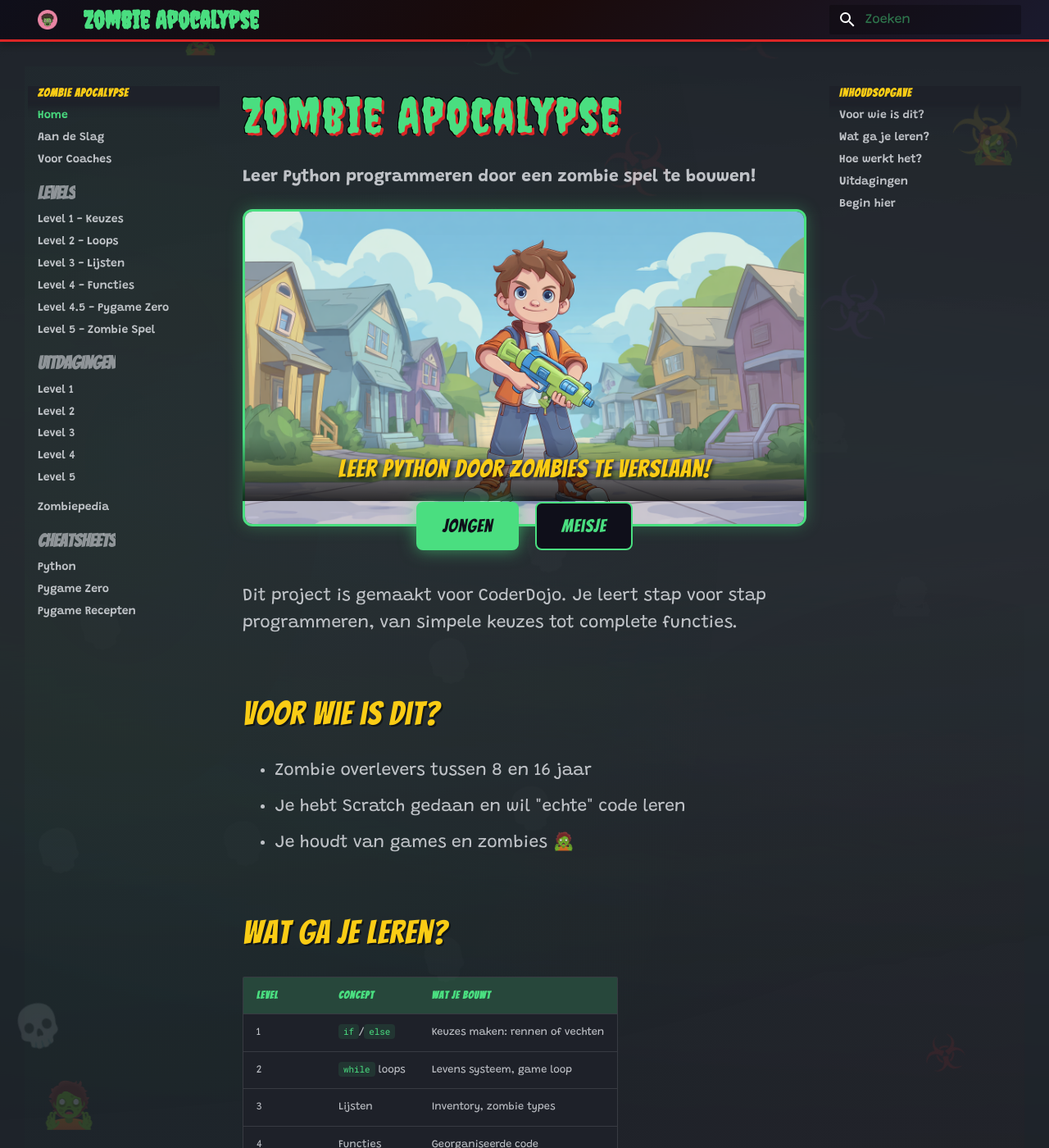
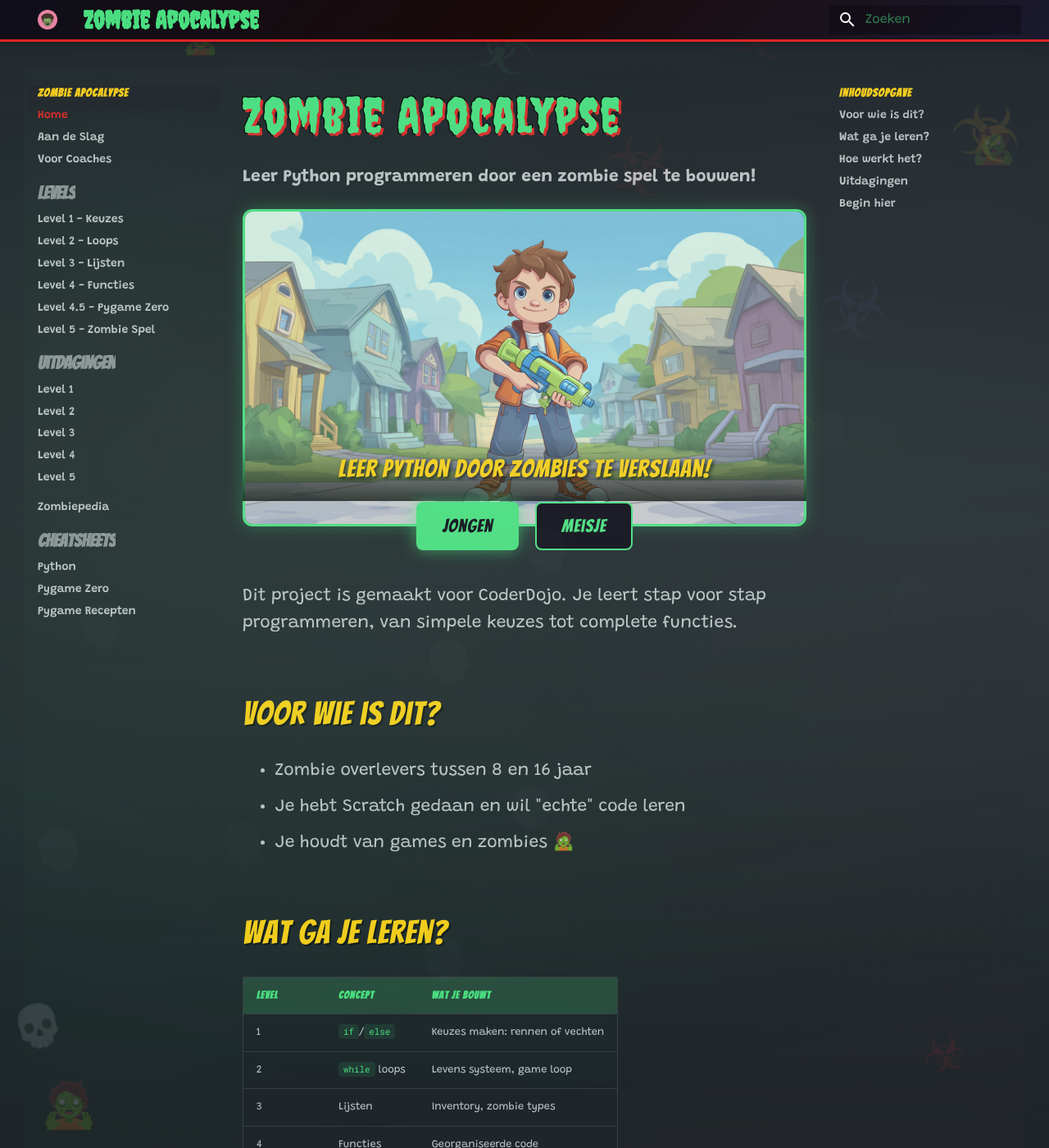
Before and after one commit to Laoujin/CoderDojo-Zombies, an MkDocs documentation site: the page built from docs/index.md, in a window 1280 px wide and 1400 px high. Shown: the whole window at 82% size. Built offline with MkDocs 1.6.1 and Material for MkDocs 9.7.7, drawn with Linux system fonts in a browser that asks for light colours; some of the changed text lies outside the part shown.

Commit message:
css adjustments

```diff
--- a/docs/stylesheets/zombie-theme.css
+++ b/docs/stylesheets/zombie-theme.css
@@ -120,7 +120,7 @@
 
 /* Override primary colors with zombie theme */
 [data-md-color-scheme="slate"] {
-  --md-primary-fg-color: var(--zombie-green);
+  --md-primary-fg-color: var(--blood-red);
   --md-accent-fg-color: var(--slime-yellow);
 }
 
@@ -591,6 +591,7 @@
   width: 100%;
   margin: 0 auto 2rem auto;
   text-align: center;
+  z-index: 0;
 }
 
 .hero-banner input[type="radio"] {
@@ -648,7 +649,7 @@
   gap: 1rem;
   margin-top: -30px;
   position: relative;
-  z-index: 10;
+  z-index: 1;
 }
 
 .hero-buttons label {
@@ -686,8 +687,8 @@
   width: 300%;
   height: 100%;
   pointer-events: none;
-  z-index: -1;
-  opacity: 0.08;
+  z-index: 1;
+  opacity: 0.15;
 }
 
 .hero-banner::before {
@@ -725,3 +726,8 @@
   box-shadow: 0 0 20px rgba(74, 222, 128, 0.3);
   margin: 1rem 0;
 }
+
+/* Hide MkDocs footer attribution */
+.md-footer-meta {
+  display: none;
+}
```
